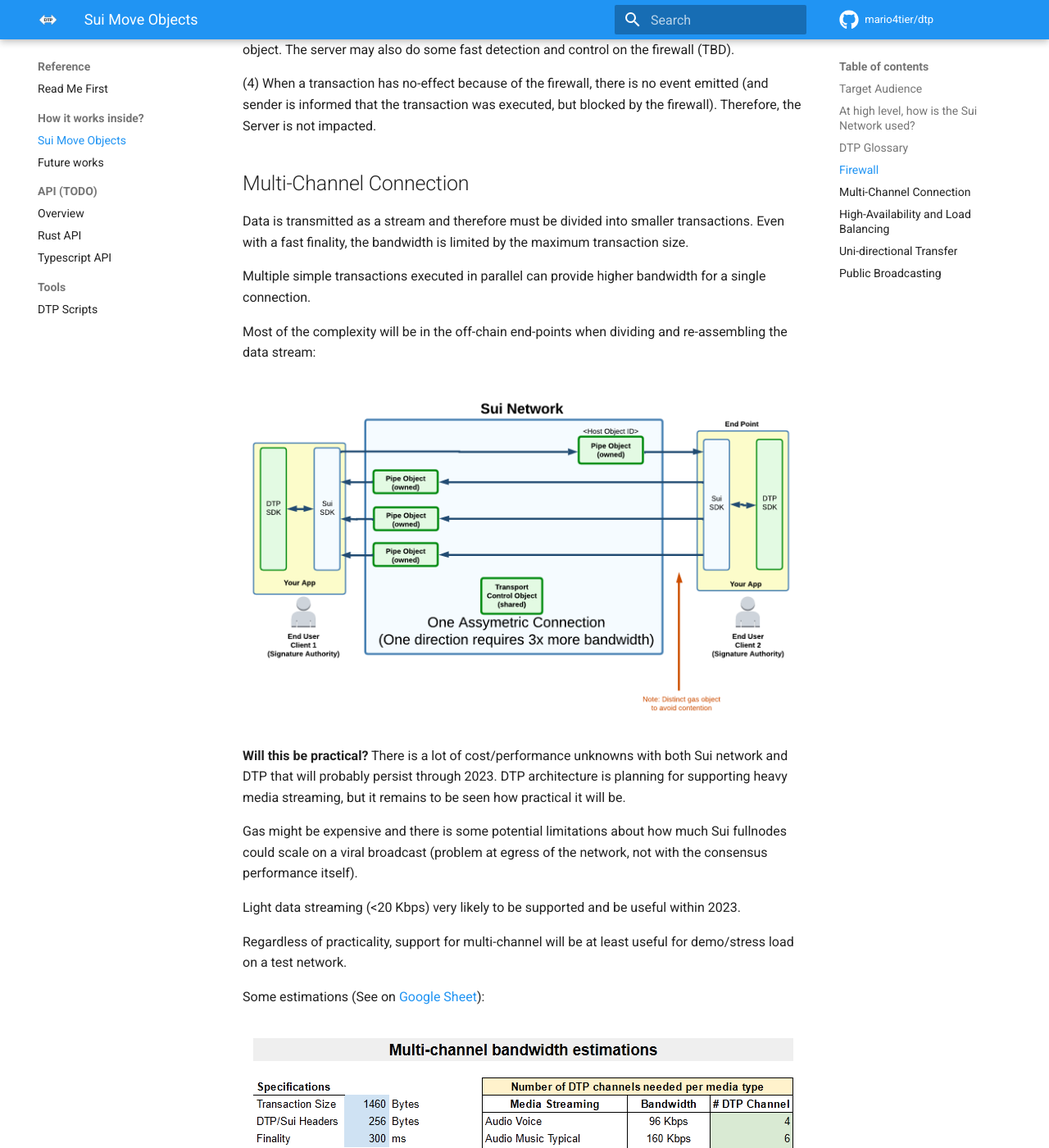
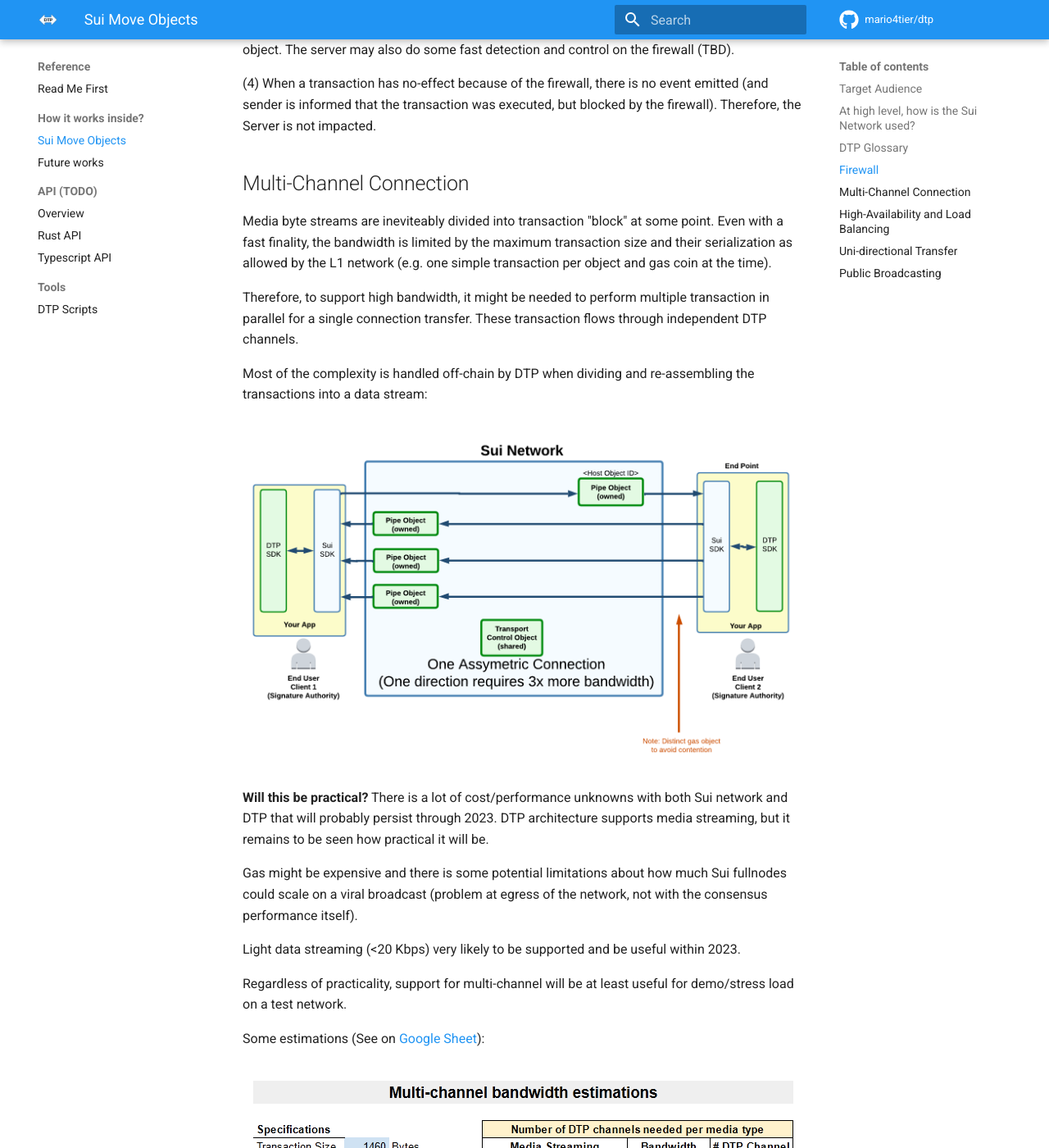
Before and after one commit to ChainMovers/dtp, an MkDocs documentation site: the page built from docs/ref/design.md, in a window 1280 px wide and 1400 px high, scrolled down 2903 px. Shown: the whole window at 82% size. Built offline with MkDocs 1.6.1 and Material for MkDocs 9.7.7, drawn with Linux system fonts in a browser that asks for light colours; comment, search, counter and statistics services are not loaded; some of the changed text lies outside the part shown.

Commit message:
Reword DTP multi-channel docs

```diff
--- a/docs/ref/design.md
+++ b/docs/ref/design.md
@@ -54,16 +54,16 @@ Firewall functionality also includes back pressure management to minimize initia
 
 ## Multi-Channel Connection
 
-Data is transmitted as a stream and therefore must be divided into smaller transactions. Even with a fast finality, the bandwidth is limited by the maximum transaction size.
+Media byte streams are ineviteably divided into transaction "block" at some point. Even with a fast finality, the bandwidth is limited by the maximum transaction size and their serialization as allowed by the L1 network (e.g. one simple transaction per object and gas coin at the time).
 
-Multiple simple transactions executed in parallel can provide higher bandwidth for a single connection.
+Therefore, to support high bandwidth, it might be needed to perform multiple transaction in parallel for a single connection transfer. These transaction flows through independent DTP channels.
 
-Most of the complexity will be in the off-chain end-points when dividing and re-assembling the data stream:
+Most of the complexity is handled off-chain by DTP when dividing and re-assembling the transactions into a data stream:
 
 <figure markdown>![](../assets/images/multi_channels.png)</figure>
 
 **Will this be practical?**
-There is a lot of cost/performance unknowns with both Sui network and DTP that will probably persist through 2023. DTP architecture is planning for supporting heavy media streaming, but it remains to be seen how practical it will be.
+There is a lot of cost/performance unknowns with both Sui network and DTP that will probably persist through 2023. DTP architecture supports media streaming, but it remains to be seen how practical it will be.
 
 Gas might be expensive and there is some potential limitations about how much Sui fullnodes could scale on a viral broadcast (problem at egress of the network, not with the consensus performance itself).
 
```
Also changed, not shown: other parts of docs/ref/design.md (+5 -5 lines), 1 other file.
